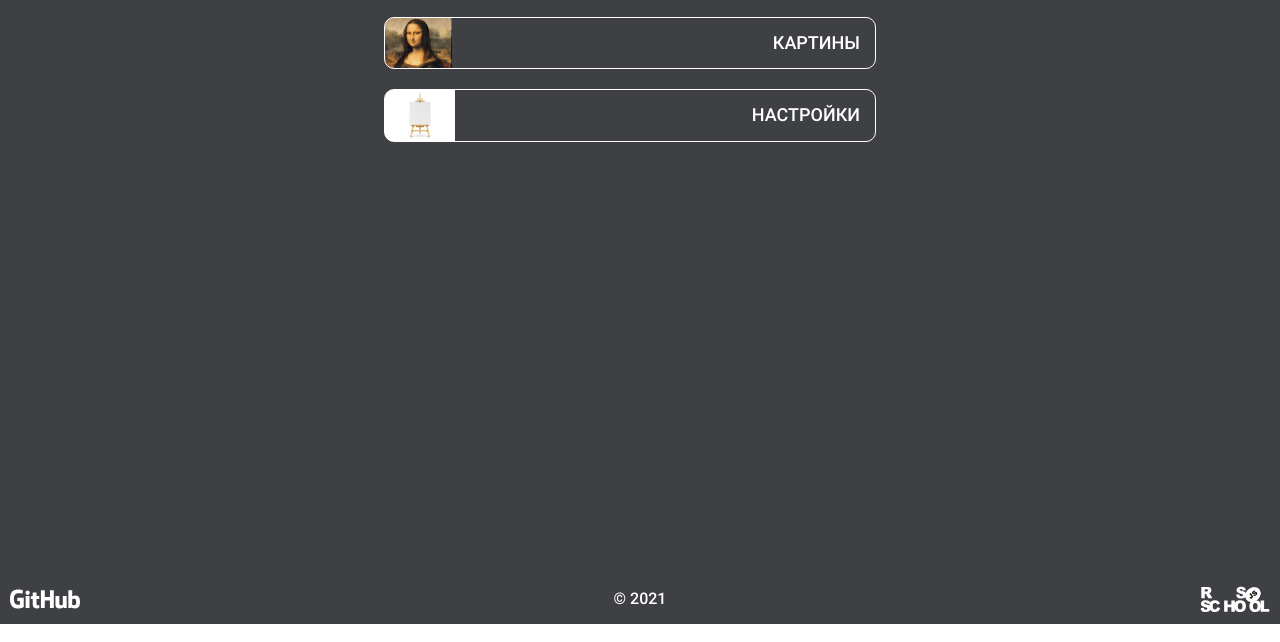
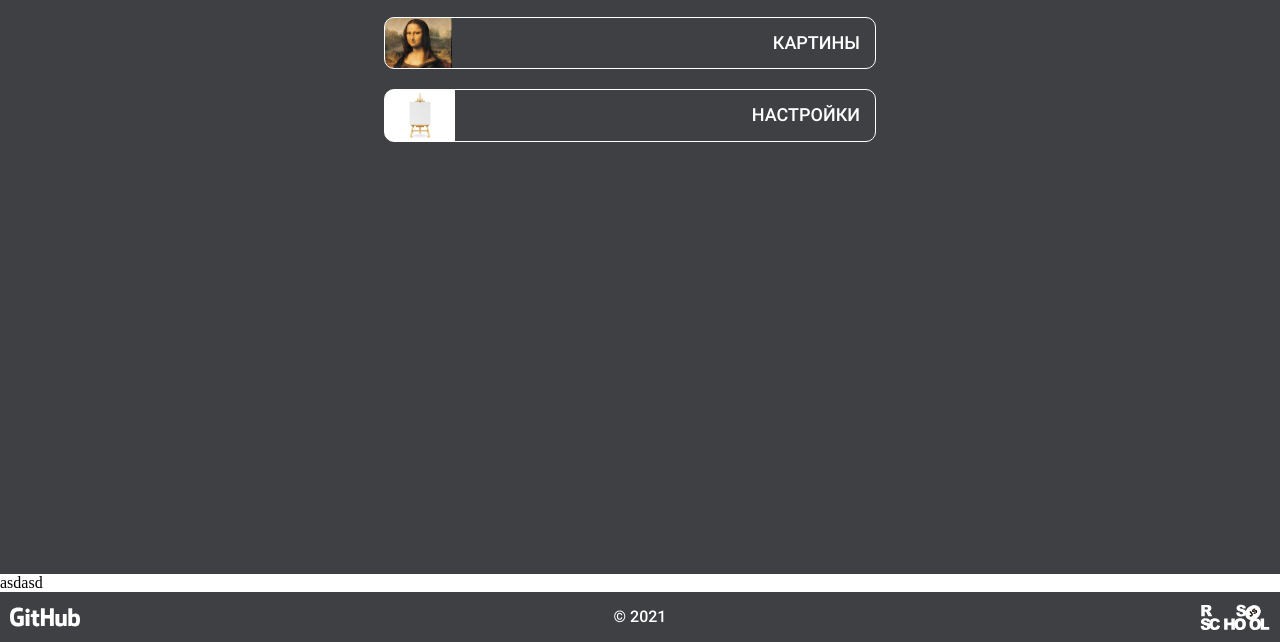
Before and after one commit to AndreyPesh/testGHP, a plain HTML site: page art-quiz/index.html in a window 1280 px wide. Shown: the part 176-818 px from the top of the page. Drawn offline with Linux system fonts and the light colour scheme.

Commit message:
Add files via upload

```diff
--- a/art-quiz/index.html
+++ b/art-quiz/index.html
@@ -1 +1 @@
-<!doctype html><html lang="en"><head><meta charset="UTF-8"/><meta http-equiv="X-UA-Compatible" content="IE=edge"/><meta name="viewport" content="width=device-width,initial-scale=1"/><title>Art-quiz</title><link rel="icon" href="favicon.ico"><link href="css/main.css" rel="stylesheet"></head><body><div class="root"></div><footer class="main-footer"><a class="github" href="https://github.com/AndreyPesh" target="_blank"></a> <span>&copy; 2021</span> <a class="rss" href="https://rs.school/js/" target="_blank"></a><audio class="audio" src="./assets/route.mp3"></audio></footer><script defer="defer" src="js/main.js"></script></body></html>
+<!doctype html><html lang="en"><head><meta charset="UTF-8"/><meta http-equiv="X-UA-Compatible" content="IE=edge"/><meta name="viewport" content="width=device-width,initial-scale=1"/><title>Art-quiz</title><link rel="icon" href="favicon.ico"><link href="css/main.css" rel="stylesheet"></head><body><div class="root"></div><span>asdasd</span><footer class="main-footer"><a class="github" href="https://github.com/AndreyPesh" target="_blank"></a> <span>&copy; 2021</span> <a class="rss" href="https://rs.school/js/" target="_blank"></a><audio class="audio" src="./assets/route.mp3"></audio></footer><script defer="defer" src="js/main.js"></script></body></html>
```
